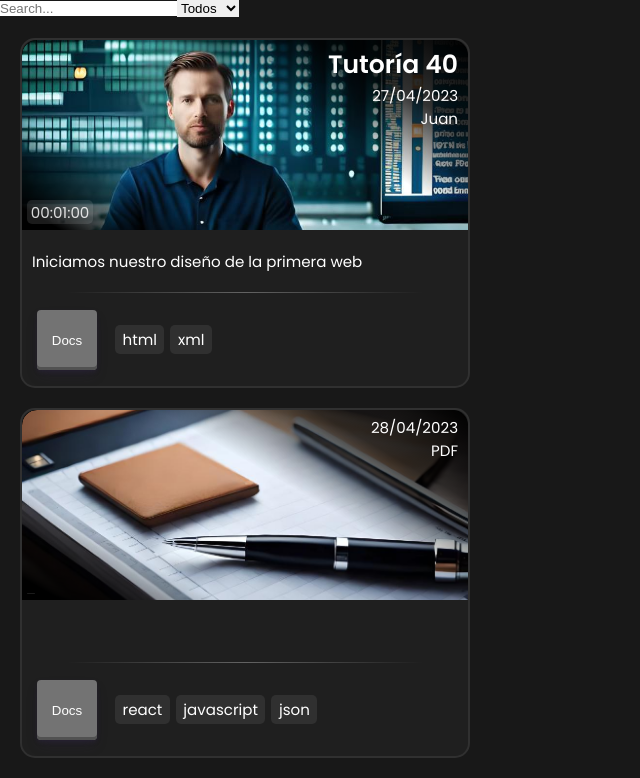
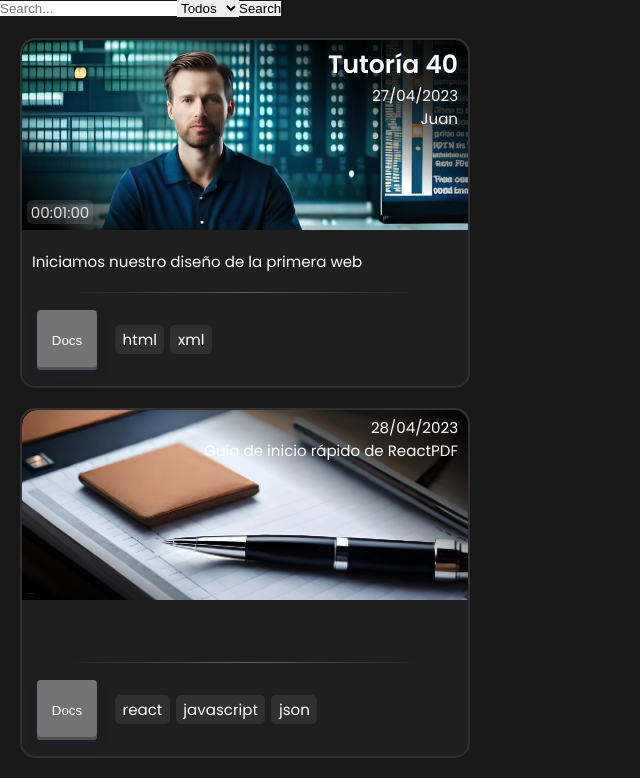
Before and after one commit to C4rlosca/FSWD-IndexHelper, a React (Create React App) app: page / in a window 1280 px wide. Shown: the top 778 px of the page, without its empty margins (0-640 px from the left). Built offline with nearby package versions, Linux system fonts and the light colour scheme.

Commit message:
implement searchBar on progress

```diff
--- a/src/App.js
+++ b/src/App.js
@@ -1,59 +1,80 @@
+import "./App.css";
+import Data from "./db/data.json";
+import SearchBar from "./Components/SearchBar";
+import Wrapper from "./Components/Wrapper";
 import Card from "./Components/Card";
 import { useState } from "react";
-import Data from "./db/data.json";
 
 const App = () => {
-  const [search, setSearch] = useState("");
-  const [searchResults, setSearchResults] = useState([]);
-
-  const handleSearch = (e) => {
-    const query = e.target.value.toLowerCase();
-    setSearch(query);
-
-    const results = Data.filter((item) => {
-      return item.tags.some((tag) => tag.toLowerCase().includes(query));
-    });
-
-    setSearchResults(results);
+  const [items, setItems] = useState(Data);
+  const handleSearch = (search) => {
+    console.log("handlesearch", search);
+    let filteredItems = [];
+    if (search[1] === "todos" && search[0].length > 0) {
+      console.log("todos con busqueda");
+      filteredItems = Data.filter((item) => {
+        return item.tags.toLowerCase().includes(search[0].toLowerCase());
+      });
+    } else if (search[1] === "todos") {
+      console.log("todos sin busqueda");
+      filteredItems = Data;
+    } else {
+      if (search[0].lenght === 0) {
+        console.log("loquesea sin busqueda");
+        filteredItems = Data.filter((item) =>
+          item.type.find((kind) => {
+            return kind === search[1];
+          })
+        );
+      } else {
+        console.log("loquesea con busqueda");
+        filteredItems = Data.filter((item) => {
+          return (
+            item.tags.includes(search[0].toLowerCase()) &&
+            item.type.find((kind) => {
+              return kind === search[1];
+            })
+          );
+        });
+      }
+    }
+    console.log(filteredItems);
+    setItems(filteredItems);
   };
 
   return (
-    <div className="App">
-      <form>
-        <input
-          className="input"
-          type="text"
-          placeholder="Search..."
-          value={search}
-          onChange={handleSearch}
-        />
-        <select className="selector">
-          <option value="todos" selected>Todos</option>
-          <option value="sesión">Clase</option>
-          <option value="tutoría">Tutoría</option>
-          <option value="file">Otros</option>
-        </select>
-      </form>
-      <Card props={searchResults} />
-    </div>
+    <>
+      <header>
+        <SearchBar onSearch={handleSearch} />
+      </header>
+      <main>
+        <Wrapper>
+          {(items.length > 0 &&
+            items.map((item) => {
+              return (
+                <Card
+                  key={item.id}
+                  file={item.file}
+                  type={item.type}
+                  session={item.session}
+                  tags={item.tags}
+                  year={item.year}
+                  month={item.month}
+                  day={item.day}
+                  duration={item.duration}
+                  description={item.description}
+                  link={item.link}
+                  teacher={item.teacher}
+                  title={item.title}
+                  seconds={item.seconds}
+                />
+              );
+            })) || <h4 className="alert">No results found</h4>}
+        </Wrapper>
+      </main>
+      <footer>Made with love by -Javi & Carlos-</footer>
+    </>
   );
 };
 
 export default App;
-
-// =========================================================================================
-
-// const SearchBar = () => {
-//   return (
-//     <div>
-
-//       {searchResults.map((item) => (
-//         <div key={item.id}>
-//           <h3>{item.type}</h3>
-//           <p>{item.description}</p>
-//           <a href={item.link}>Link</a>
-//         </div>
-//       ))}
-//     </div>
-//   );
-// };
--- a/src/Components/Card.css
+++ b/src/Components/Card.css
@@ -80,7 +80,6 @@
   padding: 0.05em 0.25em;
   margin: 5px 0;
   border-radius: 5px;
-  text-overflow: ellipsis;
 }
 .Card container.Elements {
   width: 100%;
@@ -93,8 +92,15 @@
   flex-direction: column;
   justify-content: center;
   height: 40%;
+  max-height: 40%;
   width: 100%;
   padding: 0 10px;
+  text-overflow: ellipsis;
+}
+.Card .Elements div.Description p {
+  max-height: 100%;
+  overflow: hidden;
+  text-overflow: ellipsis;
 }
 .Card .Elements div.Separator {
   width: 80%;
--- a/src/Components/Card.js
+++ b/src/Components/Card.js
@@ -1,8 +1,8 @@
-import Data from "../db/data.json";
 import "./Card.css";
 import VID from "../assets/images/VID.jpg";
 import DOC from "../assets/images/DOC.jpg";
 
+const Card = (props) => {
   const SecondsToString = (seconds) => {
     if (seconds === undefined || seconds === null) {
       return "";
@@ -22,41 +22,38 @@ const DatetoString = (year, month, day) => {
     let date = `${day}/${month}/${year}`;
     return date;
   };
-
-const Card = () => {
-  return Data.map((item, index) => {
   return (
-      <div className="Card" key={index}>
+    <div className="Card">
       <container className="Thumbnail">
-          {/* <div className="Overlay"></div> */}
-          <img src={!item.file ? VID : DOC} alt="thumbnail" />
+        <img src={!props.file ? VID : DOC} alt="thumbnail" />
         <div className="Title">
           <p className="Label">
-              {item.session
-                ? `${item.type.slice(0, 1).toUpperCase()}${item.type.slice(
+            {props.session
+              ? `${props.type.slice(0, 1).toUpperCase()}${props.type.slice(
                   1
-                  )} ${item.session}`
+                )} ${props.session}`
               : ""}
           </p>
           <p className="Date">
-              {DatetoString(item.year, item.month, item.day)}
+            {DatetoString(props.year, props.month, props.day)}
           </p>
-            <p>{item.teacher}</p>
-            <span>{item.file}</span>
+          <p>{props.teacher}</p>
+          <span>{props.title}</span>
+          <span>{props.file}</span>
         </div>
         <div class="Duration">
-            <p>{SecondsToString(item.duration) || ""}</p>
+          <p>{SecondsToString(props.duration) || ""}</p>
         </div>
       </container>
       <container className="Elements">
         <div className="Description">
-            <p>{item.description}</p>
+          <p>{props.description}</p>
         </div>
         <div className="Separator"></div>
         <div className="BottomCard">
-            <button href={item.link}>Docs</button>
+          <button href={props.link}>Docs</button>
           <ul>
-              {item.tags.map((tag, index) => {
+            {props.tags.map((tag, index) => {
               return <li key={index}>{tag}</li>;
             })}
           </ul>
@@ -64,7 +61,6 @@ const Card = () => {
       </container>
     </div>
   );
-  });
 };
 
 export default Card;
--- /dev/null
+++ b/src/Components/SearchBar.js
@@ -0,0 +1,36 @@
+import "./SearchBar.css";
+import React, { useState } from "react";
+
+const SearchBar = (props) => {
+  const [search, setSearch] = useState(["", "todos"]);
+  const handleChange = (e) => {
+    const name = e.target.name;
+    let request = name === "search" ? [e.target.value, search[1]] : [search[0], e.target.value];
+    setSearch(request);
+  };
+  const handleSubmit = (e) => {
+    e.preventDefault();
+    props.onSearch(search);
+  };
+
+  return (
+    <form onSubmit={handleSubmit}>
+      <input
+        name="search"
+        type="search"
+        placeholder="Search..."
+        value={search[0]}
+        onChange={handleChange}
+      />
+      <select name="selector" onChange={handleChange} value={search[1]}>
+        <option value="todos">Todos</option>
+        <option value="sesión">Clase</option>
+        <option value="tutoría">Tutoría</option>
+        <option value="file">Otros</option>
+      </select>
+      <button type="submit">Search</button>
+    </form>
+  );
+};
+
+export default SearchBar;
--- /dev/null
+++ b/src/Components/Wrapper.js
@@ -0,0 +1,5 @@
+const Wrapper = (props) => {
+    return <div className="card-container">{props.children}</div>;
+  };
+
+  export default Wrapper;
--- a/src/db/data.json
+++ b/src/db/data.json
@@ -147,7 +147,7 @@
     "link": "https://campus.codespaceacademy.com/mod/resource/view.php?id=5224&forceview=1",
     "file": "PDF",
     "title": "Ejercicios Linux",
-    "description": "Ejercicios básicos en consola. Llegar a una carpeta, crear carpetas, crear archivos, borrar archivos, borrar carpetas, mover archivos, copiar archivos, etc."
+    "description": "Ejercicios básicos en consola. Llegar a una carpeta, crear carpetas, crear archivos, borrar archivos, borrar carpetas, mover archivos, copiar archivos, eliminar archivos, modificar permisos, comandos de recursividad, etc."
   },
   {
     "id": 10,
```
Also changed, not shown: src/Components/SearchBar.css (added), src/Components/Wrapper.css (added). Lines whose indentation alone changed are shown as unchanged.
